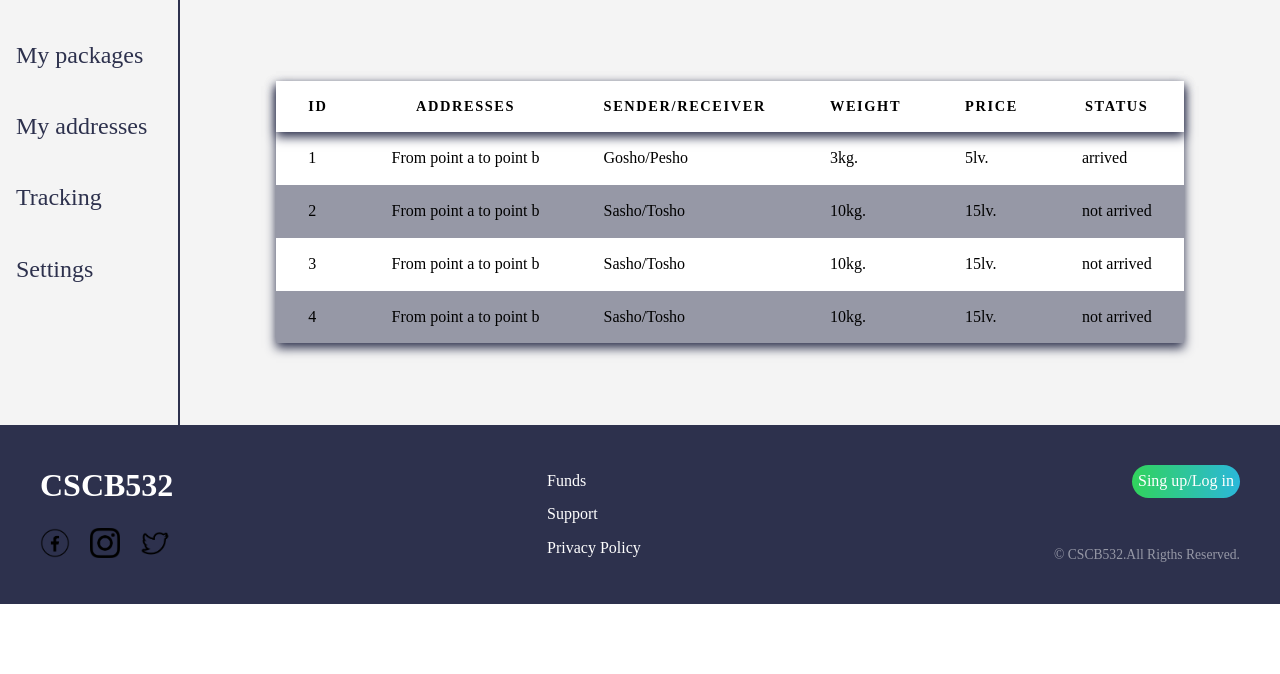
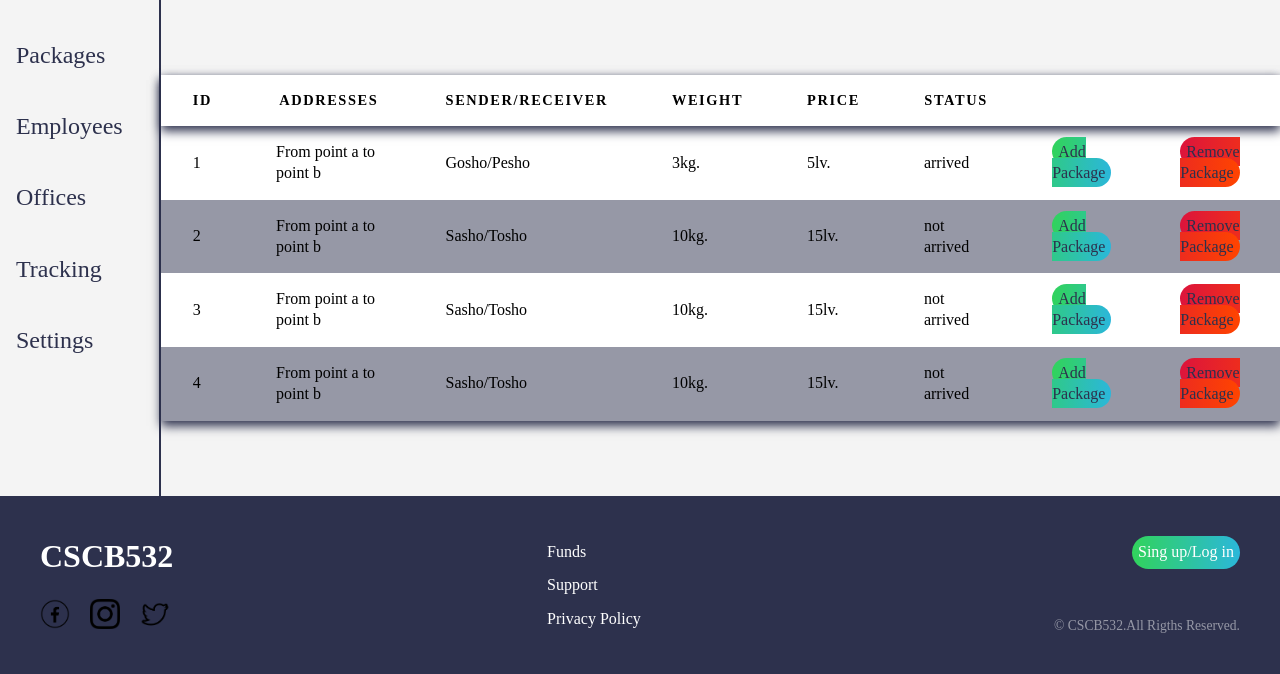
Before and after one commit to Ignatovw99/Logistic-Company, a Flask app: page /profile in a window 1280 px wide. Shown: the part 105-779 px from the top of the page. Run offline with Flask 2, Linux system fonts and the light colour scheme; parts of the project's set-up code (start-up, migrations or seed data) failed here and were passed over.

Commit message:
table buttons code merged

```diff
--- a/app/static/scssAndJs/scss/_profile.scss
+++ b/app/static/scssAndJs/scss/_profile.scss
@@ -75,3 +75,32 @@
     }
 
 }
+
+.addButton{
+    color: $darkBlue;
+    background: linear-gradient(to right, #31d35c, #2bb7da);
+    border-radius: 50px;
+    font-weight: 400;
+    font-size: 1rem;
+    padding: 6px;
+
+}
+.addButton:hover{
+
+   background: linear-gradient(to left, $limeGreen, $brightCyan);
+   transition: 300ms ease-in-out;
+}
+
+
+.removeButton{
+    color: $darkBlue;
+    background: linear-gradient(to right, $crimsonRed, $orangeRed);
+    border-radius: 50px;
+    font-weight: 400;
+    font-size: 1rem;
+    padding: 6px;
+}
+
+.removeButton:hover{
+    background: linear-gradient(to left, $crimsonRed, $orangeRed);
+}
--- a/app/static/scssAndJs/scss/_variables.scss
+++ b/app/static/scssAndJs/scss/_variables.scss
@@ -5,6 +5,8 @@
 $grayishBlue:hsl(233, 8%, 62%);
 $bannanaYellow: hsl(49, 99%, 61%);
 $veryLightGrey: hsl(0, 0%,95.69%);
+$crimsonRed:hsl(348, 83.3%,47.1%);
+$orangeRed: hsl(16, 100.0%,50.0%);
 $white: hsl(0, 0%, 100%);
 //Font sizes
 $font-sm: 0.875rem; //14px
--- a/app/static/scssAndJs/scss/style.css
+++ b/app/static/scssAndJs/scss/style.css
@@ -588,4 +588,52 @@
 .profile__table tr:first-child {
   background-color: white;
 }
+
+.addButton {
+  color: #2d314d;
+  background: -webkit-gradient(linear, left top, right top, from(#31d35c), to(#2bb7da));
+  background: linear-gradient(to right, #31d35c, #2bb7da);
+  border-radius: 50px;
+  font-weight: 400;
+  font-size: 1rem;
+  padding: 6px;
+}
+
+.addButton:hover {
+  background: -webkit-gradient(linear, right top, left top, from(#31d35c), to(#2bb7da));
+  background: linear-gradient(to left, #31d35c, #2bb7da);
+  -webkit-transition: 300ms ease-in-out;
+  transition: 300ms ease-in-out;
+}
+
+.removeButton {
+  color: #2d314d;
+  background: -webkit-gradient(linear, left top, right top, from(crimson), to(#ff4400));
+  background: linear-gradient(to right, crimson, #ff4400);
+  border-radius: 50px;
+  font-weight: 400;
+  font-size: 1rem;
+  padding: 6px;
+}
+
+.removeButton:hover {
+  background: -webkit-gradient(linear, right top, left top, from(crimson), to(#ff4400));
+  background: linear-gradient(to left, crimson, #ff4400);
+}
+
+.loginS {
+  background-color: #f4f4f4;
+  display: -webkit-box;
+  display: -ms-flexbox;
+  display: flex;
+  -webkit-box-pack: center;
+      -ms-flex-pack: center;
+          justify-content: center;
+}
+
+.login {
+  background-color: white;
+  border: 1px solid gray;
+  text-align: center;
+}
 /*# sourceMappingURL=style.css.map */
--- a/app/templates/main/profile.html
+++ b/app/templates/main/profile.html
@@ -40,8 +40,9 @@
         <section class="profile">
 
             <div class="profile__menu">
-                <a href="#">My packages</a>
-                <a href="#">My addresses</a>
+                <a href="#">Packages</a>
+                <a href="#">Employees</a>
+                <a href="#">Offices</a>
                 <a href="#">Tracking</a>
                 <a href="#">Settings</a>
             </div>
@@ -55,6 +56,8 @@
                         <th>Weight</th>
                         <th>Price</th>
                         <th>Status</th>
+                        <th></th>
+                        <th></th>
                     </tr>
                     <tr>
                         <td>1</td>
@@ -63,6 +66,12 @@
                         <td>3kg.</td>
                         <td>5lv.</td>
                         <td>arrived</td>
+                        <td>
+                            <a href="#" class ="addButton">Add Package</a>
+                        </td>
+                        <td>
+                            <a href="#" class ="removeButton">Remove Package</a>
+                        </td>
                     </tr>
                     <tr>
                         <td>2</td>
@@ -71,6 +80,12 @@
                         <td>10kg.</td>
                         <td>15lv.</td>
                         <td>not arrived</td>
+                        <td>
+                            <a href="#" class ="addButton">Add Package</a>
+                        </td>
+                        <td>
+                            <a href="#" class ="removeButton">Remove Package</a>
+                        </td>
                     </tr>
                     <tr>
                         <td>3</td>
@@ -79,6 +94,12 @@
                         <td>10kg.</td>
                         <td>15lv.</td>
                         <td>not arrived</td>
+                        <td>
+                            <a href="#" class ="addButton">Add Package</a>
+                        </td>
+                        <td>
+                            <a href="#" class ="removeButton">Remove Package</a>
+                        </td>
                     </tr>
                     <tr>
                         <td>4</td>
@@ -87,12 +108,17 @@
                         <td>10kg.</td>
                         <td>15lv.</td>
                         <td>not arrived</td>
+                        <td>
+                            <a href="#" class ="addButton">Add Package</a>
+                        </td>
+                        <td>
+                            <a href="#" class ="removeButton">Remove Package</a>
+                        </td>
                     </tr>
                 </table>
 
 
         </section>
-
 
 
         <footer class="footer">
```
Also changed, not shown: 1 other file.
